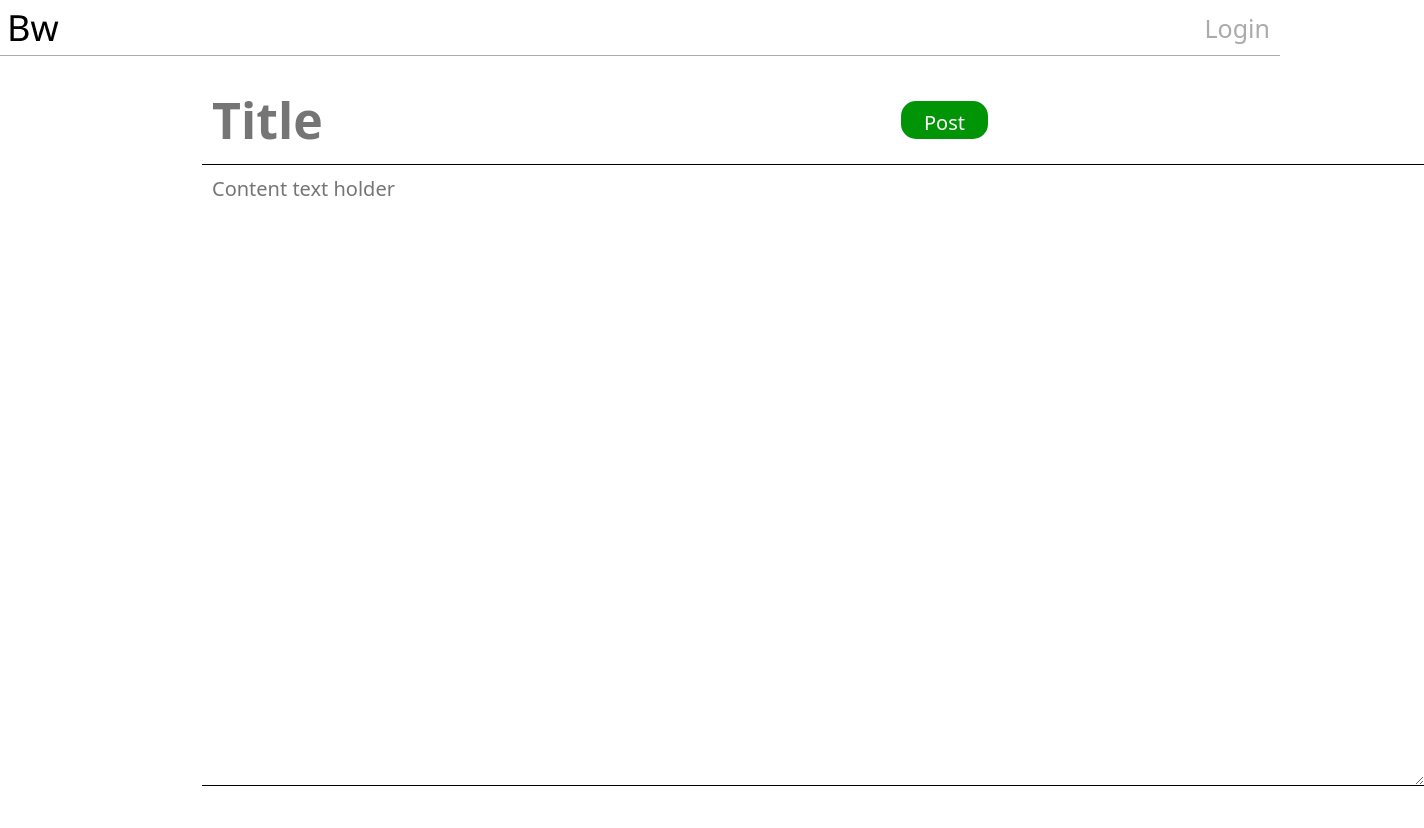
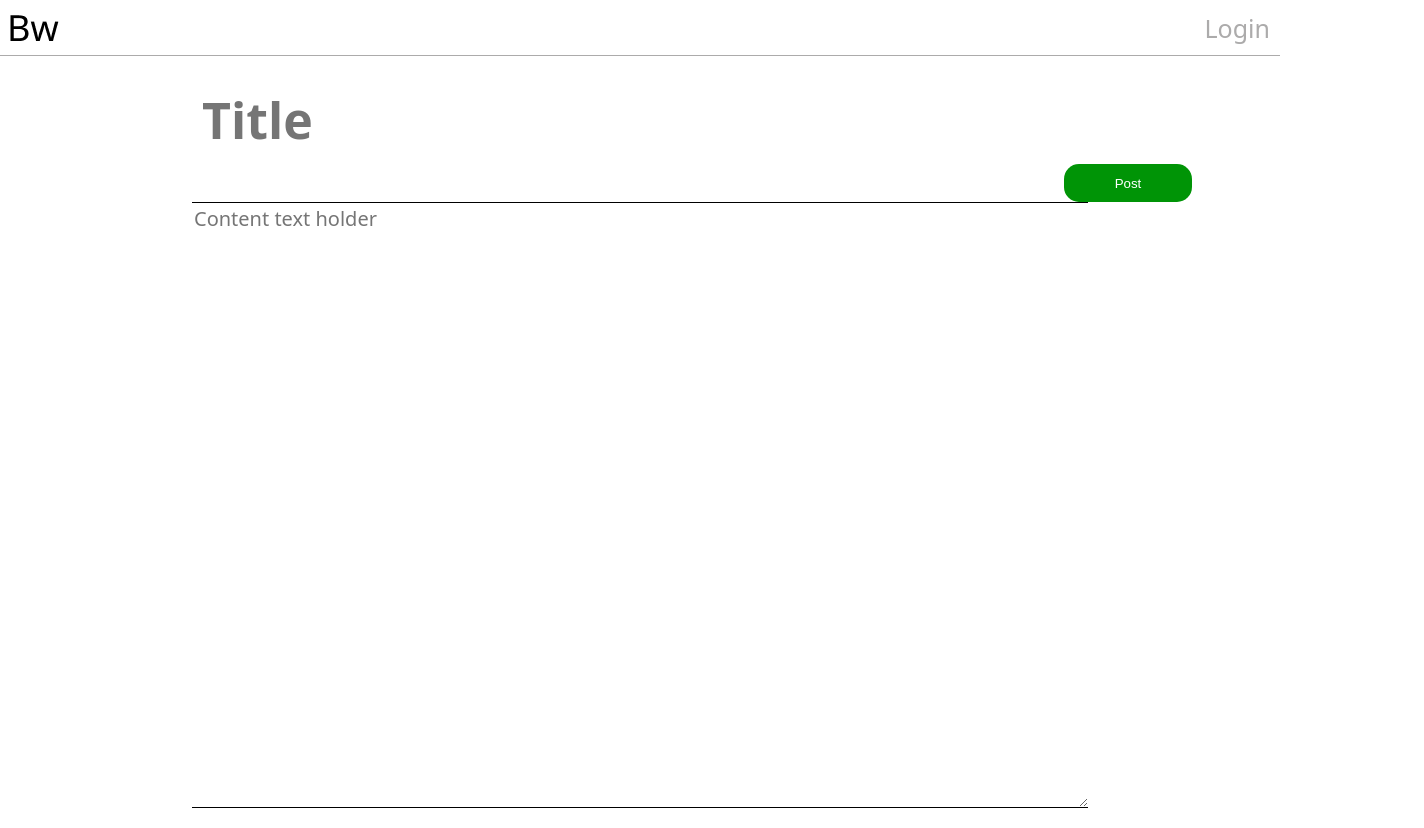
Before and after one commit to Nochiski/CSE426Project, a React (Create React App) app in the folder frontend/: page /write in a window 1280 px wide. Shown: the whole page, 1424 px wide, since content can reach past the window. Before the commit the page ends 806 px from the top, so only its background shows below. Built offline with nearby package versions, Linux system fonts and the light colour scheme.

Commit message:
added jsx and css files for Writing page

```diff
--- a/frontend/src/component/WritePost.jsx
+++ b/frontend/src/component/WritePost.jsx
@@ -15,15 +15,15 @@ function WritePost() {
 
     return (
         <div className='write_post'>
-            <div className='input_container'>
+            <div className='write_post_input_container'>
                 <input
                     type='text'
                     value={title}
                     onChange={(e) => setTitle(e.target.value)}
                     placeholder='Title'
-                    className='title_input'
+                    className='write_post_title_input'
                 />
-                <button onClick={handlePost} className='post_button'>
+                <button onClick={handlePost} className='write_post_post_button'>
                     Post
                 </button>
             </div>
@@ -31,7 +31,7 @@ function WritePost() {
                 value={content}
                 onChange={(e) => setContent(e.target.value)}
                 placeholder='Content text holder'
-                className='content_textarea'
+                className='write_post_content_textarea'
             />
         </div>
     );
--- a/frontend/src/css/WritePost.css
+++ b/frontend/src/css/WritePost.css
@@ -2,43 +2,36 @@
     display: flex;
     flex-direction: column;
     width: 70%;
-    margin: auto;
-    padding: 20px;
-}
-.input_container {
-    display: flex;
-    justify-content: space-between; /* Pushes items to the sides */
-    align-items: center; /* Vertically center items */
+    padding: 20px 20px 20px 20px; /* Adjust padding for top, right, bottom, left */
+    margin: 0 auto;
 }
 
-.title_input,
-.content_textarea,
-.post_button {
-    margin-bottom: 0px;
-    margin-left: 10px;
-    margin-right: 100px;
-    padding: 10px;
-    font-family: 'Noto Sans';
-    font-size: 20px;
-    font-color: #FFF;
-    border: 1px solid #ccc;
-    border-radius: 15px;
+.write_post_input_container {
+    display: flex;
+    flex-direction: column; /* Stack items vertically */
+    align-items: flex-start; /* Align items at the start (left side) */
+    width: 70%;
+    min-width: 1000px;
+    padding: 0; /* Reset padding for container */
 }
 
-.title_input {
-    width: 100%;
+.write_post_title_input {
     font-family: "Noto Sans";
-    border: none;
     font-size: 50px;
     color: #ACABAB;
     font-style: normal;
     font-weight: 800;
     line-height: normal;
+    border: none;
+    border-radius: 15px;
+    width: calc(100% - 138px); /* Adjust the width to accommodate the button */
+    padding: 10px; /* Apply padding instead of margin */
+    margin: 0; /* Reset margin */
 }
 
-.content_textarea {
+.write_post_content_textarea {
     color: #ACABAB;
-    font-family: Noto Sans;
+    font-family: 'Noto Sans';
     font-size: 20px;
     font-style: normal;
     font-weight: 400;
@@ -49,11 +42,11 @@
     border-right: none;
     background: #FFF;
     border-radius: 0;
-    width: 1202px;
     height: 600px;
+    padding-right: 138px; /* Create space for the button */
 }
 
-.post_button {
+.write_post_post_button {
     background-color: #009406;
     color: #fff;
     cursor: pointer;
@@ -63,9 +56,5 @@
     border-radius: 15px;
     width: 128px;
     height: 38px;
-
+    align-self: flex-end; /* Align the button to the end of the container */
 }
-
-.post_button:hover {
-    background-color: #6B6B6B;
-}
```
